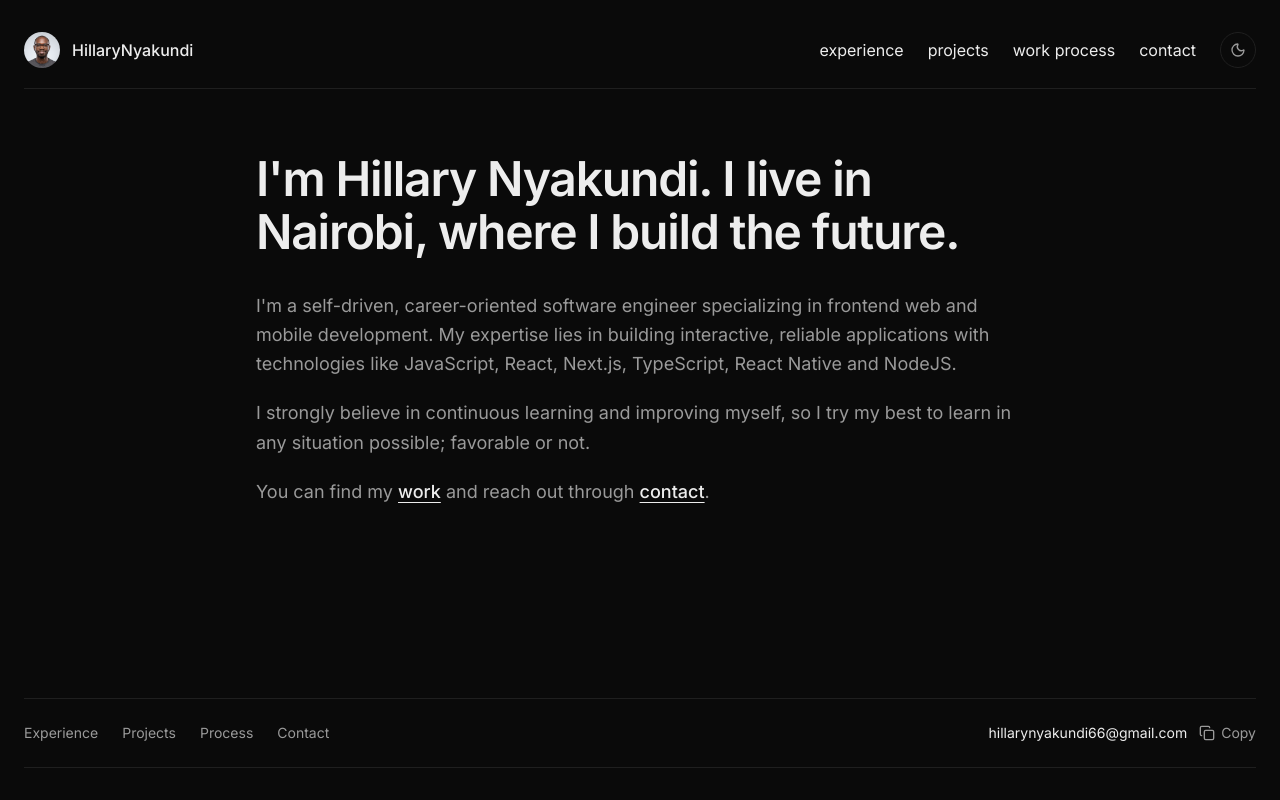
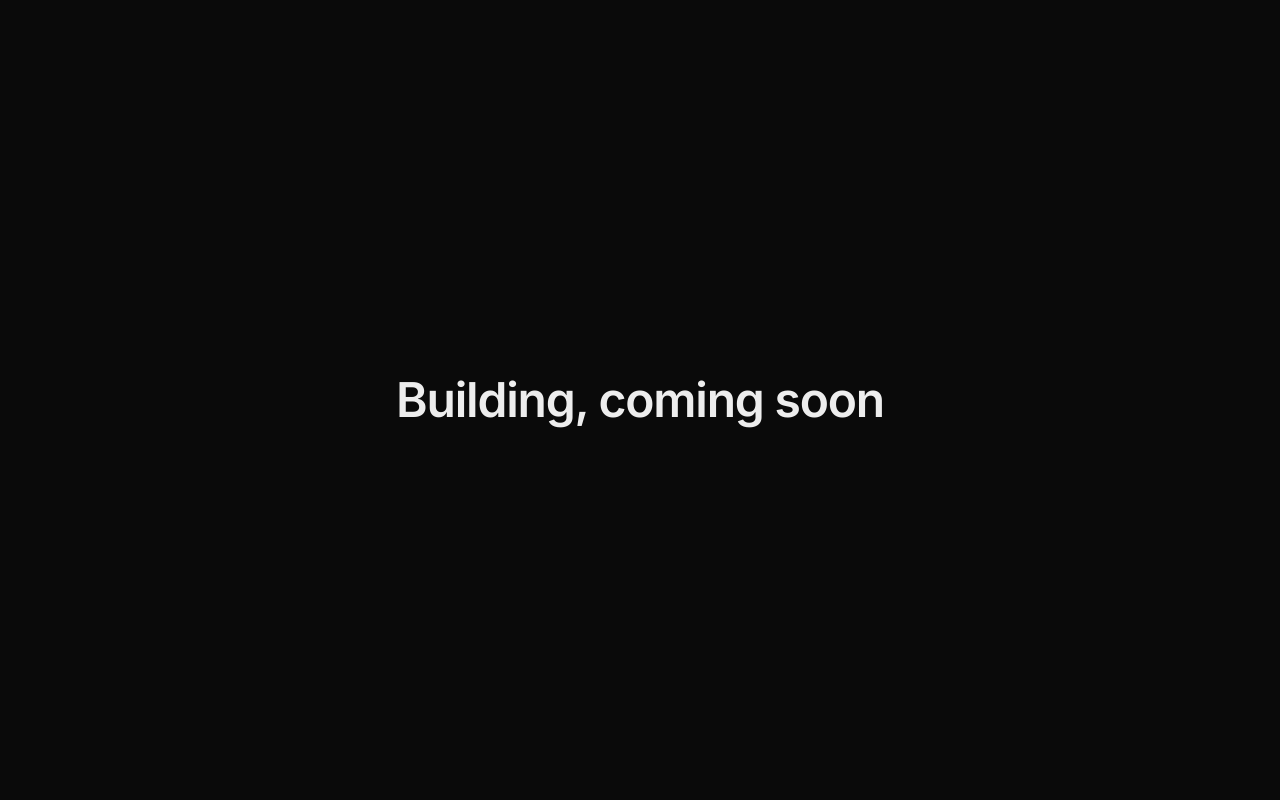
Before and after one commit to HillaryNyakundi/my-profile, a Next.js app: page / in a window 1280 px wide. Shown: the top 800 px of the page. Built offline with nearby package versions, Linux system fonts and the light colour scheme.

Commit message:
fix: Coming soon

```diff
--- a/app/layout.tsx
+++ b/app/layout.tsx
@@ -2,8 +2,8 @@ import type { Metadata } from 'next';
 import { Inter, Anton } from 'next/font/google';
 import { Analytics } from '@vercel/analytics/next';
 import { ThemeProvider } from '@/components/theme-provider';
-import Navbar from '@/components/Navbar';
-import Footer from '@/components/Footer';
+// import Navbar from '@/components/Navbar';
+// import Footer from '@/components/Footer';
 import './globals.css';
 
 const inter = Inter({ subsets: ['latin'], variable: '--font-inter' });
@@ -30,9 +30,10 @@ export default function RootLayout({ children }: { children: React.ReactNode })
           enableSystem={false}
           disableTransitionOnChange
         >
-          <Navbar />
+          {/* Hidden while in "coming soon" mode — restore when ready */}
+          {/* <Navbar /> */}
           <main className="mx-auto w-full max-w-7xl px-5 sm:px-6">{children}</main>
-          <Footer />
+          {/* <Footer /> */}
           <Analytics />
         </ThemeProvider>
       </body>
--- a/app/page.tsx
+++ b/app/page.tsx
@@ -1,3 +1,14 @@
+export default function Home() {
+  return (
+    <div className="flex min-h-screen flex-col items-center justify-center text-center">
+      <h1 className="text-3xl font-semibold tracking-tight sm:text-4xl md:text-5xl">
+        Building, coming soon
+      </h1>
+    </div>
+  );
+}
+
+/* --- Original home page (restore when ready) ---
 import Link from 'next/link';
 
 const inlineLink =
@@ -6,7 +17,7 @@ const inlineLink =
 export default function Home() {
   return (
     <div className="py-12 sm:py-16">
-      {/* Hero */}
+      {/* Hero }
       <section className='max-w-3xl mx-auto'>
           <h1 className="text-3xl font-semibold leading-[1.15] tracking-tight sm:text-4xl md:text-5xl md:leading-[1.1]">
             I&apos;m Hillary Nyakundi. I live in Nairobi, where I build the
@@ -42,3 +53,4 @@ export default function Home() {
     </div>
   );
 }
+--- end original --- */
--- /dev/null
+++ b/middleware.ts
@@ -0,0 +1,16 @@
+import { NextResponse } from 'next/server';
+import type { NextRequest } from 'next/server';
+
+// "Coming soon" mode: every route except the home page is redirected to "/".
+// Delete this file to restore normal routing.
+export function middleware(request: NextRequest) {
+  if (request.nextUrl.pathname !== '/') {
+    return NextResponse.redirect(new URL('/', request.url));
+  }
+  return NextResponse.next();
+}
+
+export const config = {
+  // Run on all paths except Next internals, API routes, and static assets.
+  matcher: ['/((?!_next/static|_next/image|api|favicon.ico|icon.png).*)'],
+};
```
